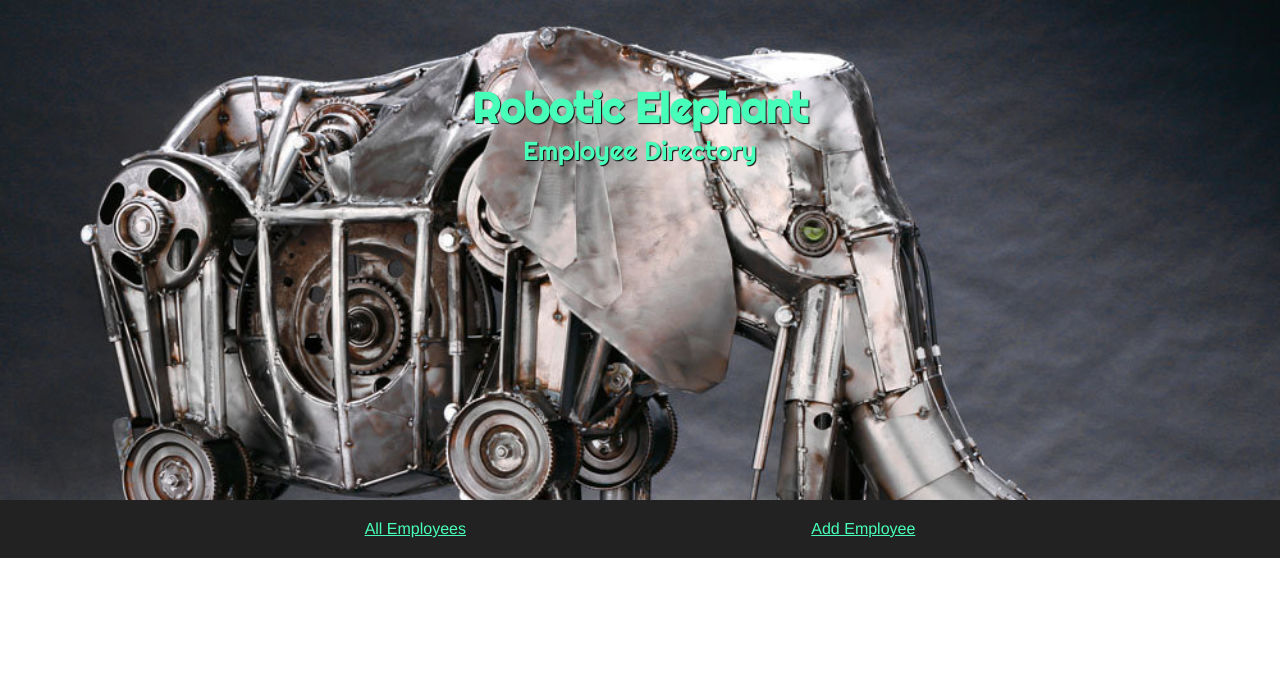
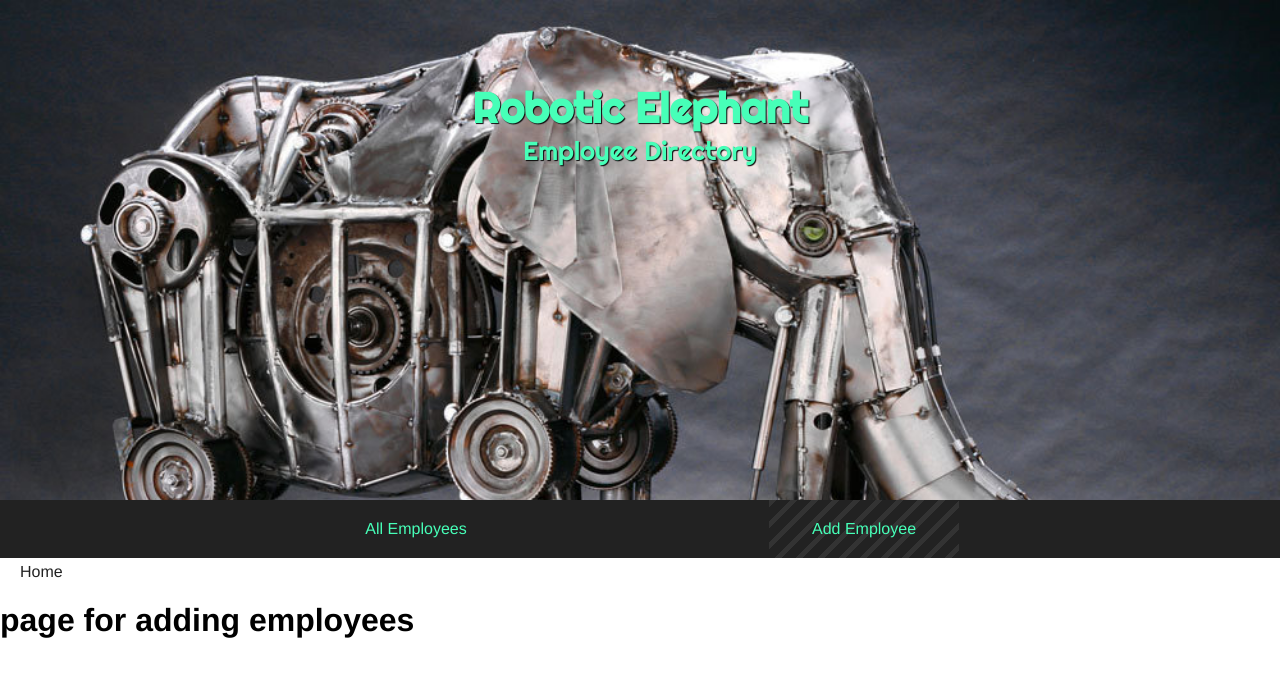
Before and after one commit to benjaminkent/robotic-elephant-directory, a Vue app: page /add-employee in a window 1280 px wide. Shown: the top 676 px of the page. Built offline with nearby package versions, Linux system fonts and the light colour scheme.

Commit message:
component nav bar

```diff
--- a/src/App.vue
+++ b/src/App.vue
@@ -1,22 +1,21 @@
 <template lang="pug">
   .app-container
     Hero
-    nav
-      ul
-        li
-          router-link(to="#") All Employees
-        li
-          router-link(to="#") Add Employee
+    NavBar
+    .home-link
+      router-link(to="/") Home
     router-view
 </template>
 
 <script>
 import Hero from './components/Hero'
+import NavBar from './components/NavBar'
 
 export default {
   name: 'app',
   components: {
-    Hero
+    Hero,
+    NavBar
   }
 }
 </script>
@@ -34,26 +33,12 @@ body {
   font-family: 'Avenir', Helvetica, Arial, sans-serif;
 }
 
-nav {
-  display: flex;
-  justify-content: center;
-  background-color: #222;
-  padding: 20px 0;
-}
+.home-link {
+  margin: 5px 0 0 20px;
 
-ul {
-  width: 70%;
-  margin: 0;
-  padding: 0;
-  list-style-type: none;
-  display: flex;
-  justify-content: space-around;
-
-  li {
-
-    a {
-      color: $neon-green;
-    }
+  a {
+    color: #222;
+    text-decoration: none;
   }
 }
 </style>
--- /dev/null
+++ b/src/components/NavBar.vue
@@ -0,0 +1,55 @@
+<template lang="pug">
+  nav
+    ul
+      router-link(to="/all-employees" tag="li") All Employees
+      router-link(to="/add-employee" tag="li") Add Employee
+</template>
+
+<script>
+export default {
+  name: 'navBar'
+}
+</script>
+
+<style lang="scss" scoped>
+@import '../design/variables.scss';
+
+nav {
+  display: flex;
+  justify-content: center;
+  background-color: #222;
+}
+
+ul {
+  width: 70%;
+  margin: 0;
+  padding: 0;
+  list-style-type: none;
+  display: flex;
+  justify-content: space-around;
+
+  li {
+    padding: 20px 20px;
+    color: $neon-green;
+    width: 150px;
+    text-align: center;
+    cursor: pointer;
+  }
+}
+
+.router-link-exact-active {
+  background: repeating-linear-gradient(
+    135deg,
+    #333,
+    #333 5px,
+    #222 5px,
+    #222 15px
+  );
+}
+
+@media(max-width: 430px) {
+  ul {
+    width: 100%;
+  }
+}
+</style>
--- a/src/router.js
+++ b/src/router.js
@@ -1,6 +1,8 @@
 import Vue from 'vue'
 import Router from 'vue-router'
 import Home from './views/Home.vue'
+import AddEmployee from './views/AddEmployee.vue'
+import AllEmployees from './views/AllEmployees.vue'
 
 Vue.use(Router)
 
@@ -12,6 +14,16 @@ export default new Router({
       path: '/',
       name: 'home',
       component: Home
+    },
+    {
+      path: '/add-employee',
+      name: 'addEmployee',
+      component: AddEmployee
+    },
+    {
+      path: '/all-employees',
+      name: 'allEmployees',
+      component: AllEmployees
     }
   ]
 })
--- /dev/null
+++ b/src/views/AddEmployee.vue
@@ -0,0 +1,10 @@
+<template lang="pug">
+  .add-container
+    h1 page for adding employees
+</template>
+
+<script>
+export default {
+  name: 'addEmployee'
+}
+</script>
--- /dev/null
+++ b/src/views/AllEmployees.vue
@@ -0,0 +1,10 @@
+<template lang="pug">
+  .all-container
+    h1 will list all employees
+</template>
+
+<script>
+export default {
+  name: 'allEmployees'
+}
+</script>
```
Also changed, not shown: src/assets/logo.png (deleted).
